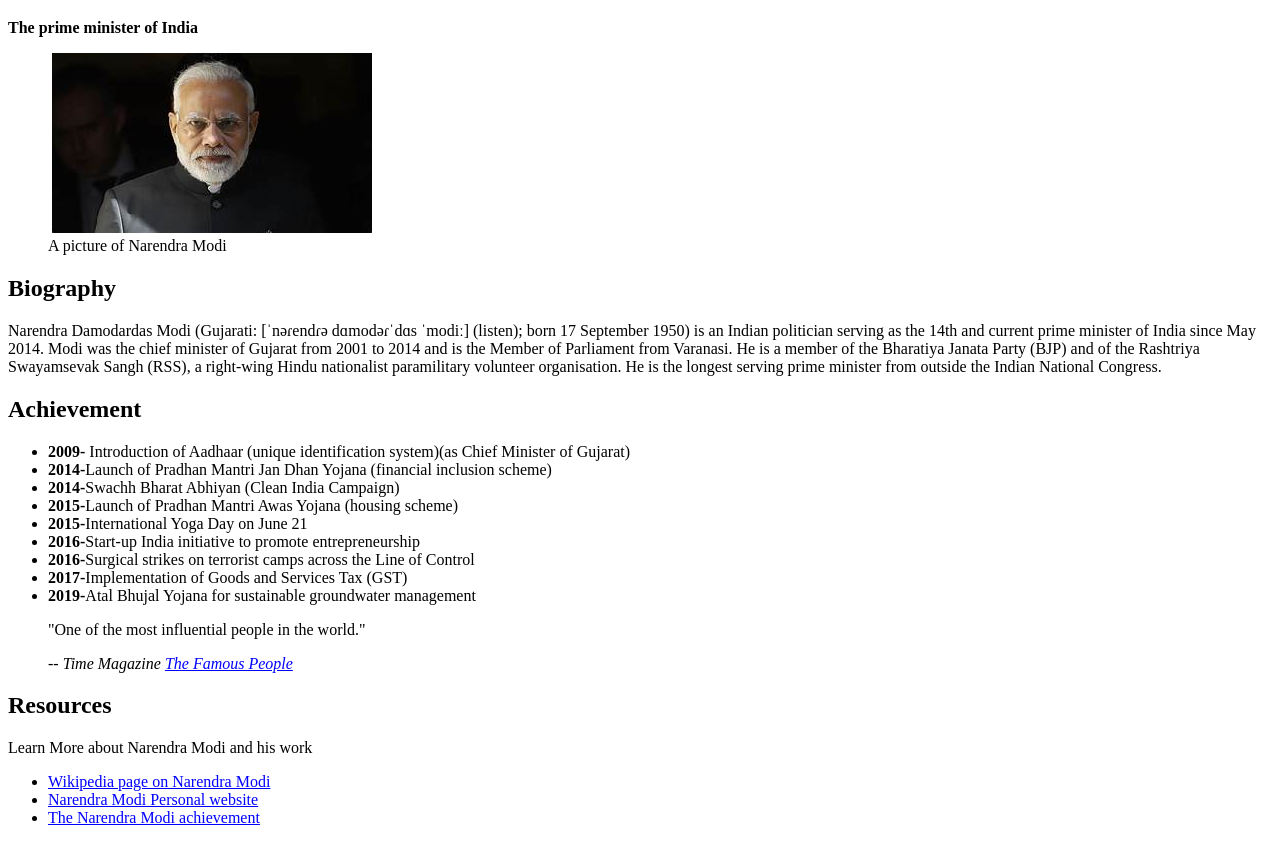
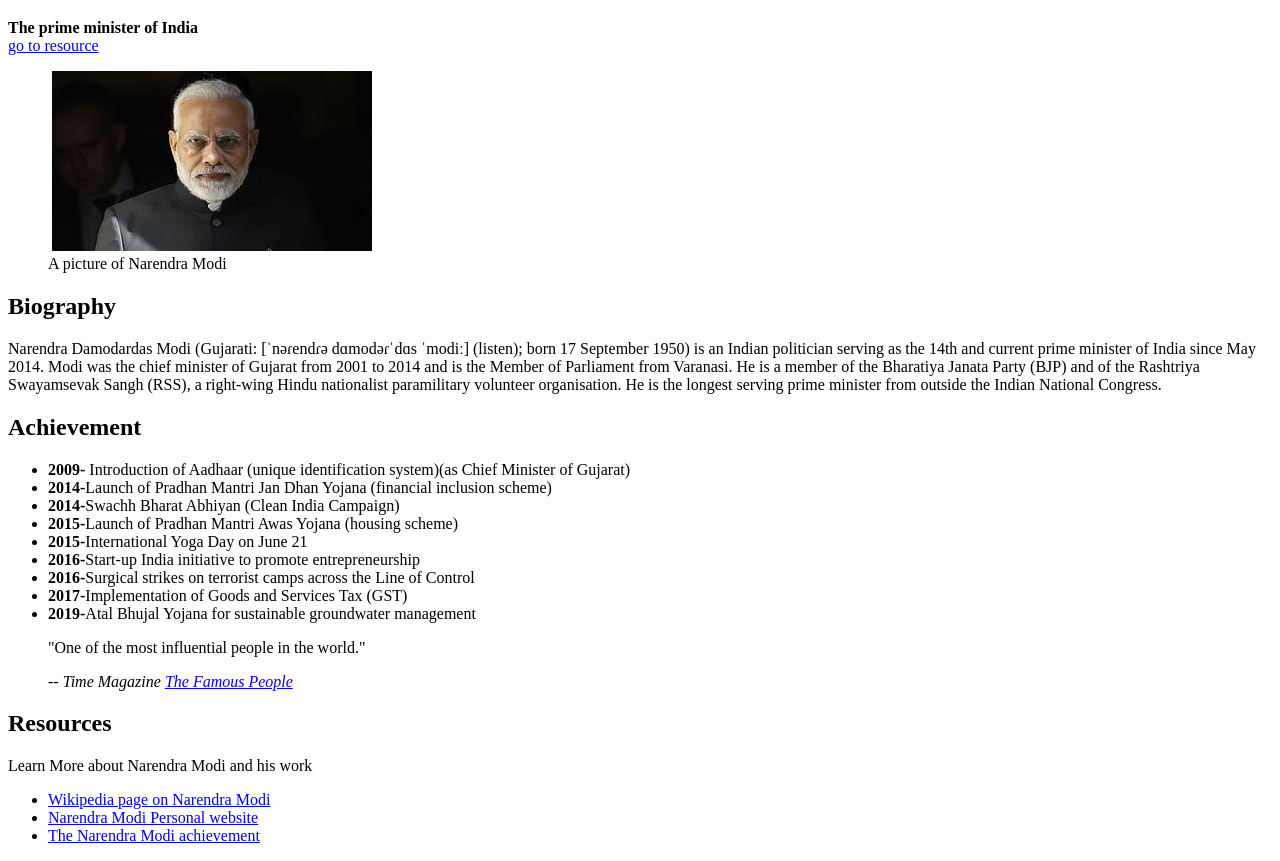
Before and after one commit to nit-bikash/web-devlopment, a plain HTML site: page P1_Attribute/modi.html in a window 1280 px wide. Shown: the part 61-922 px from the top of the page. Drawn offline with Linux system fonts and the light colour scheme.

Commit message:
adding section

```diff
--- a/P1_Attribute/modi.html
+++ b/P1_Attribute/modi.html
@@ -15,13 +15,19 @@
         a{
             color: blue;
         }
+        html{
+            scroll-behavior: smooth;
+        }
 
     </style>
     <link rel="icon" type="image" href="modi.jpeg">
 </head>
 <body>
+    <header>
         <h1>Narendra Modi</h1>
         <b>The prime minister of India</b><br>
+    </header>
+    <a href="#res">go to resource</a>
     <figure>
         <img  src="modi2.jpeg" alt="Narendra_Modi"  >
     <figcaption>A picture of Narendra Modi</figcaption>
@@ -36,6 +42,7 @@
           paramilitary volunteer organisation. He is the longest serving prime minister from outside the Indian National Congress.
     </p>
 
+    <section>
         <h2>Achievement</h2>
     <ul>
         <li><b>2009-</b> Introduction of Aadhaar (unique identification system)(as Chief Minister of Gujarat)</li>
@@ -56,13 +63,18 @@
              <a href="https://www.thecodehelp.in">The Famous People</a>
          </cite>
         </blockquote>
-    <h2>Resources</h2>
+    </section>
+
+
+    <section>
+        <h2 id="res">Resources</h2>
         <p>Learn More about Narendra Modi and his work</p>
-    <ul id="resource" >
+        <ul  id="resource" >
              <li><a href="https://en.wikipedia.org/wiki/Narendra_Modi">Wikipedia page on Narendra Modi</a></li>
              <li><a href="https://en.wikipedia.org/wiki/Narendra_Modi">Narendra Modi Personal website</a></li>
              <li><a href="https://en.wikipedia.org/wiki/Narendra_Modi">The Narendra Modi achievement</a></li>
         </ul>
+    </section>
 
 
 
```
Lines whose indentation alone changed are shown as unchanged.
